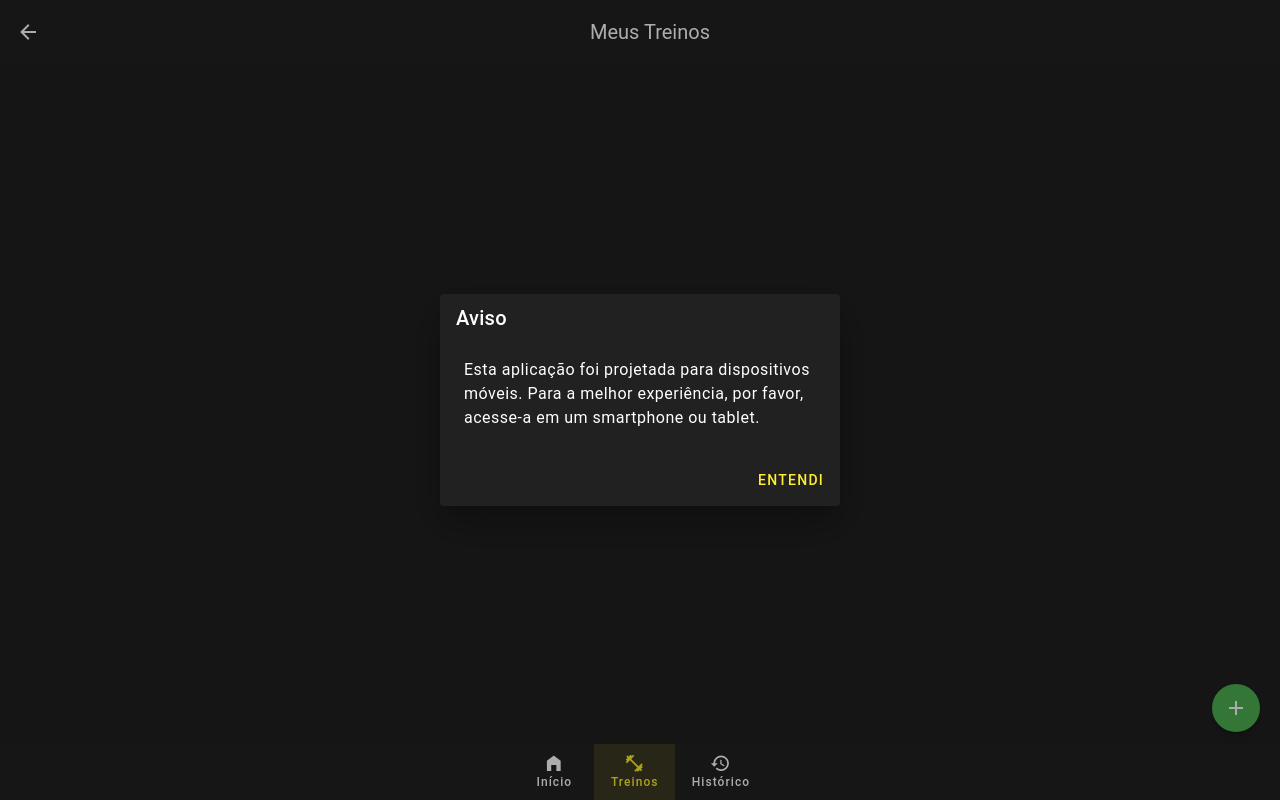
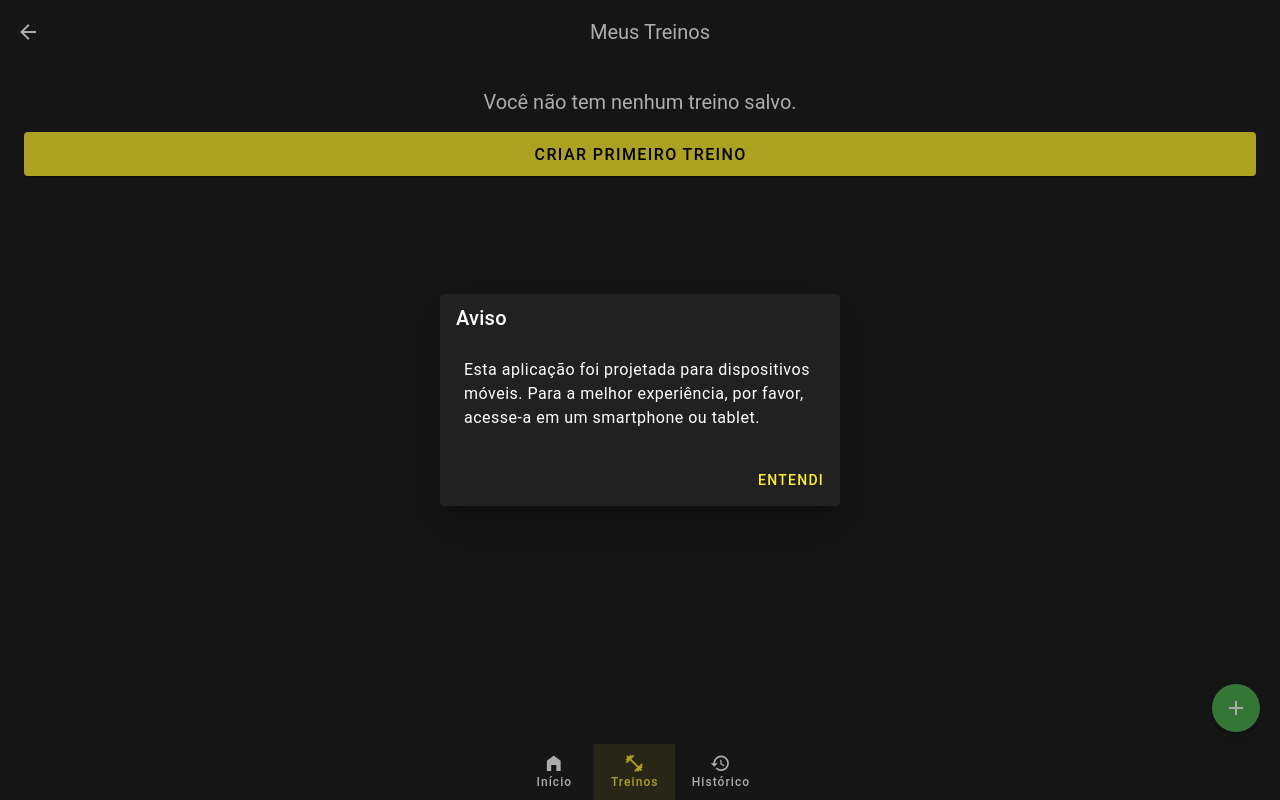
Before and after one commit to paulooosf/psf-fitness, a Vue app: page /treinos in a window 1280 px wide. Built offline with nearby package versions, Linux system fonts and the light colour scheme; a small style sheet from the web is missing.

Commit message:
feat: incluindo verificação se existem treinos na página de treinos e de histórico

```diff
--- a/src/pages/Historico.vue
+++ b/src/pages/Historico.vue
@@ -1,6 +1,9 @@
 <template>
     <header-paginas titulo="Histórico"></header-paginas>
     <body class="flex flex-col w-full h-full mt-6 px-6 gap-6 mb-6">
+        <div v-if="historico.length === 0">
+            <h2 class="text-xl text-center">Você ainda não registrou nenhum treino.</h2>
+        </div>
         <div v-for="treino in historico" :key="treino.id">
             <card-historico :RegistroTreino="treino"/>
         </div>
--- a/src/pages/Treinos.vue
+++ b/src/pages/Treinos.vue
@@ -1,6 +1,17 @@
 <template>
     <header-paginas titulo="Meus Treinos"/>
     <body class="flex flex-col w-full h-full mt-6 px-6 gap-6 mb-6">
+        <div v-if="treinos.length === 0">
+            <h2 class="text-xl text-center">Você não tem nenhum treino salvo.</h2>
+            <v-btn
+                size="large"
+                to="/CriarTreino"
+                color="amarelo-secundario"
+                class="mt-4 mx-auto w-full"
+            >
+                Criar primeiro treino
+            </v-btn>
+        </div>
         <div v-for="treino in treinos" :key="treino.id">
             <card-treino :Treino="treino" :to="{ name: '/Treino/[id]', params: { id: treino.id } }"/>
         </div>
```
